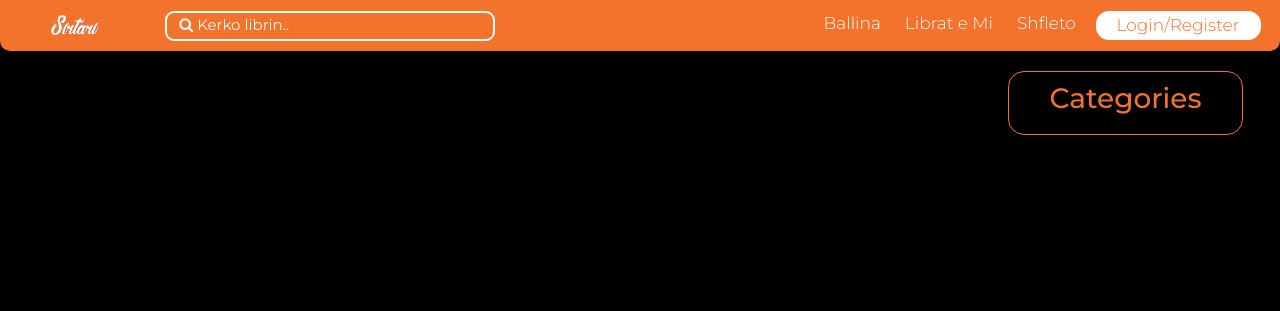
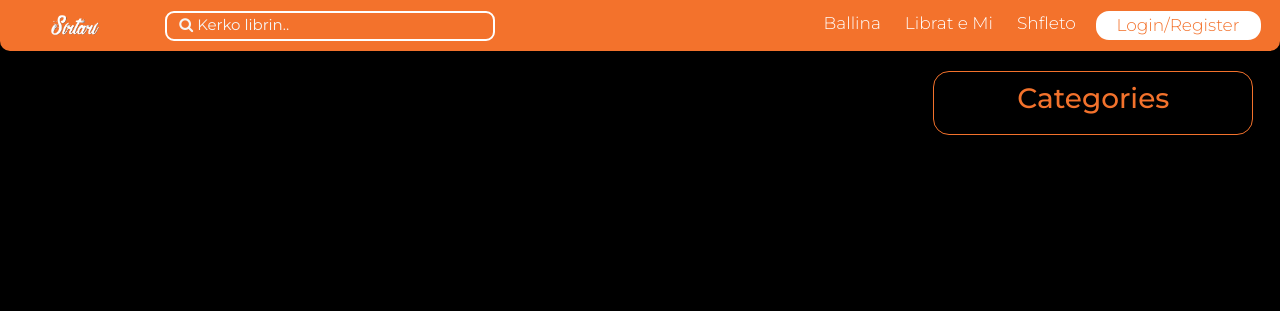
Before and after one commit to starlabs-pip6/biblioteka_ime, a Django app: page /shfleto/ in a window 1280 px wide. Shown: the top 311 px of the page. Run offline with Django 3.2, Linux system fonts and the light colour scheme; data that the repository does not hold is empty.

Commit message:
new:add bootstrapGrid

```diff
--- a/libri_im/static/libri_im/css/shfleto.css
+++ b/libri_im/static/libri_im/css/shfleto.css
@@ -48,3 +48,7 @@
   justify-content: space-around;
   margin-top: 20px;
 }
+.shfleto-Container {
+  width: 100%;
+  height: 100%;
+}
--- a/libri_im/templates/libri_im/shfleto.html
+++ b/libri_im/templates/libri_im/shfleto.html
@@ -3,12 +3,12 @@
 {% block content %}
 
 
-<div class="shfleto-Container">
+<div class="shfleto-Container col-md-12 col-xl-12 ">
     <div class="booksCategory">
-    <div class="shfletoImages" >
+    <div class="shfletoImages col-sm-12 col-md-8 col-sm-10" >
             {% for book in books %}
 
-                <div class=" mycover ptcover">
+                <div class=" mycover ptcover ">
                 <img src="{{book.image_link}}" class="ptimage" alt="noimg">
                 <h3 class="pttitle hover-1">{{book.autori}}</h3>
                 <div class="underlinept"></div>
@@ -18,7 +18,7 @@
                 </div>
             {% endfor %}
     </div>
-    <div class="content-list">
+    <div class="content-list col-sm-2 col-md-3 ">
             <h3>Categories</h3>
             {%for book1 in books%}
                 <ul class="ulShfleto">
```
